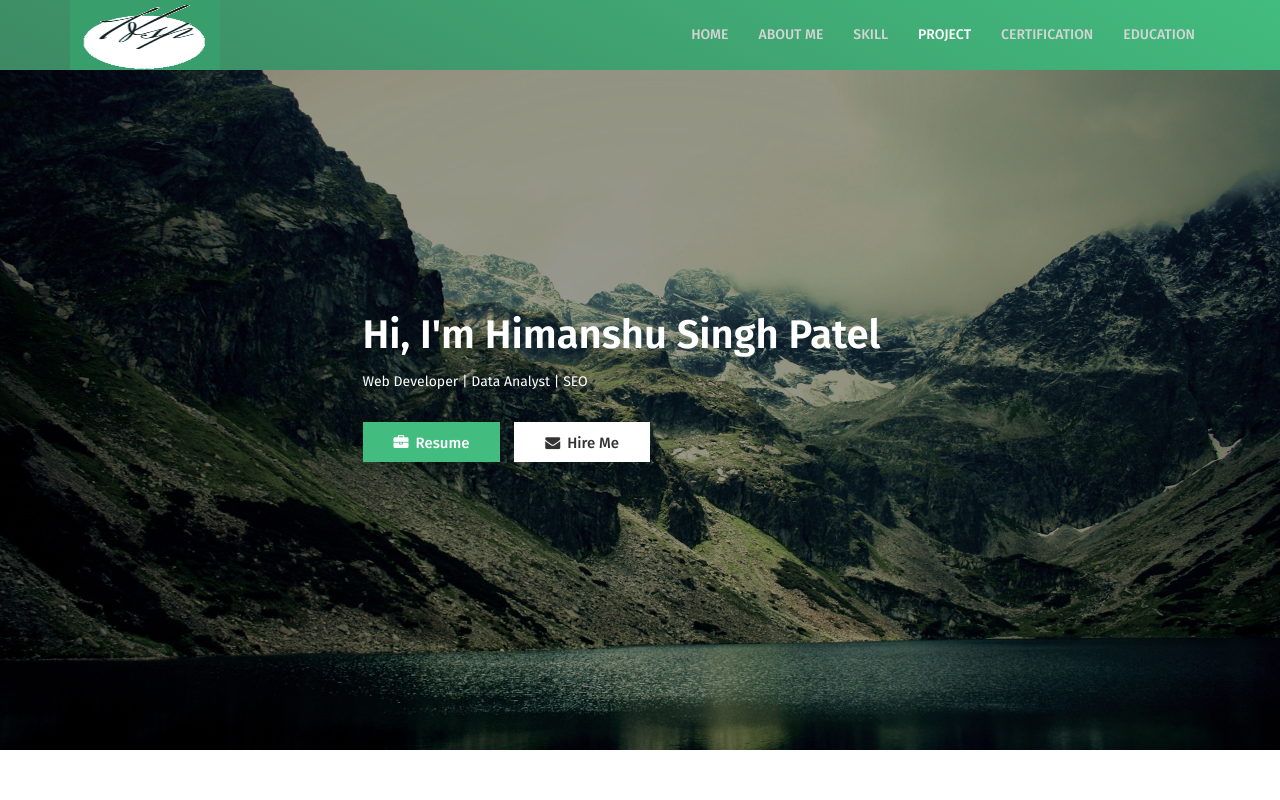
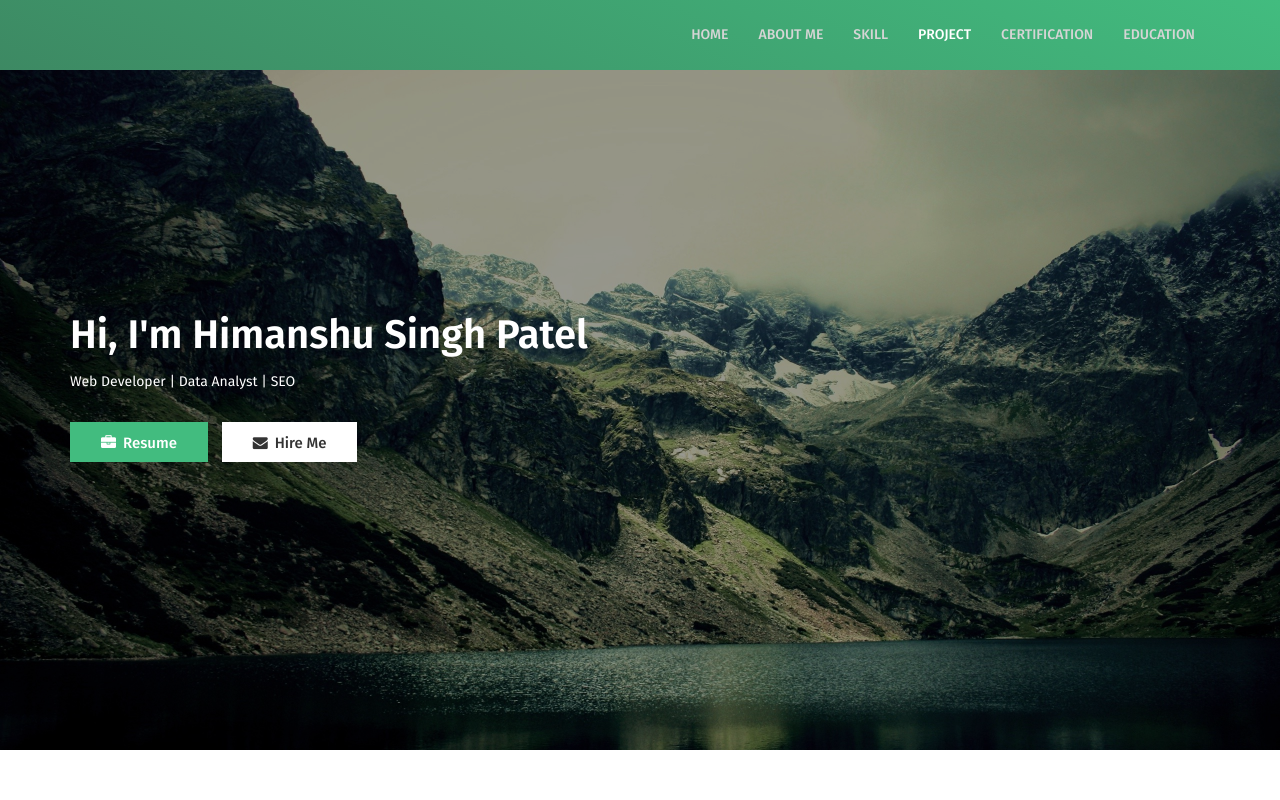
Before and after one commit to Iamhimanshusinghpatel/New-Portfolio, a plain HTML site: page index.html in a window 1280 px wide. Shown: the top 800 px of the page. Drawn offline with nearby package versions, Linux system fonts and the light colour scheme; some packages are replaced by stand-ins of ours.

Commit message:
Update index.html

```diff
--- a/index.html
+++ b/index.html
@@ -51,7 +51,7 @@
 					<div class="row">
 						<div class="col-md-3 col-sm-2 col-xs-2">
 							<div class="logo">
-								<a href="index.html"><img src="img/hhh.png" alt="" height="70px" width="150px"></a>
+<!-- 								<a href="index.html"><img src="img/hhh.png" alt="" height="70px" width="150px"></a> -->
 							</div>
 						</div>
 						<div class="col-md-9 col-sm-10">
```
